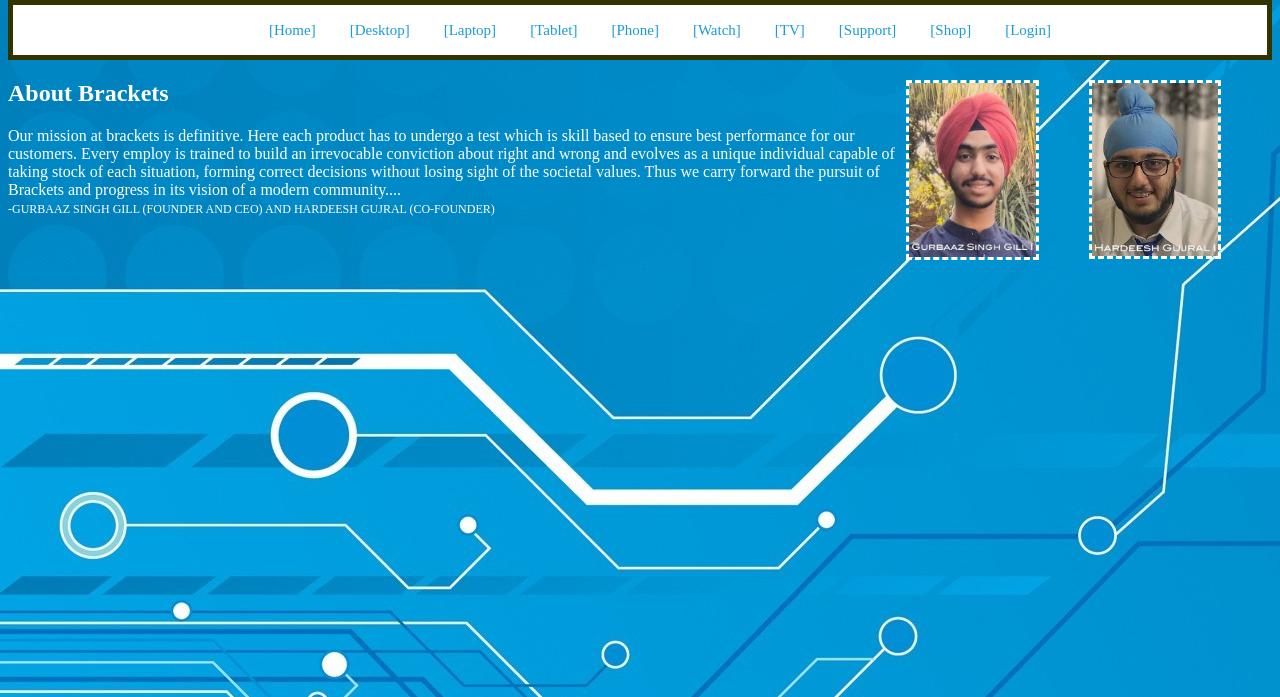
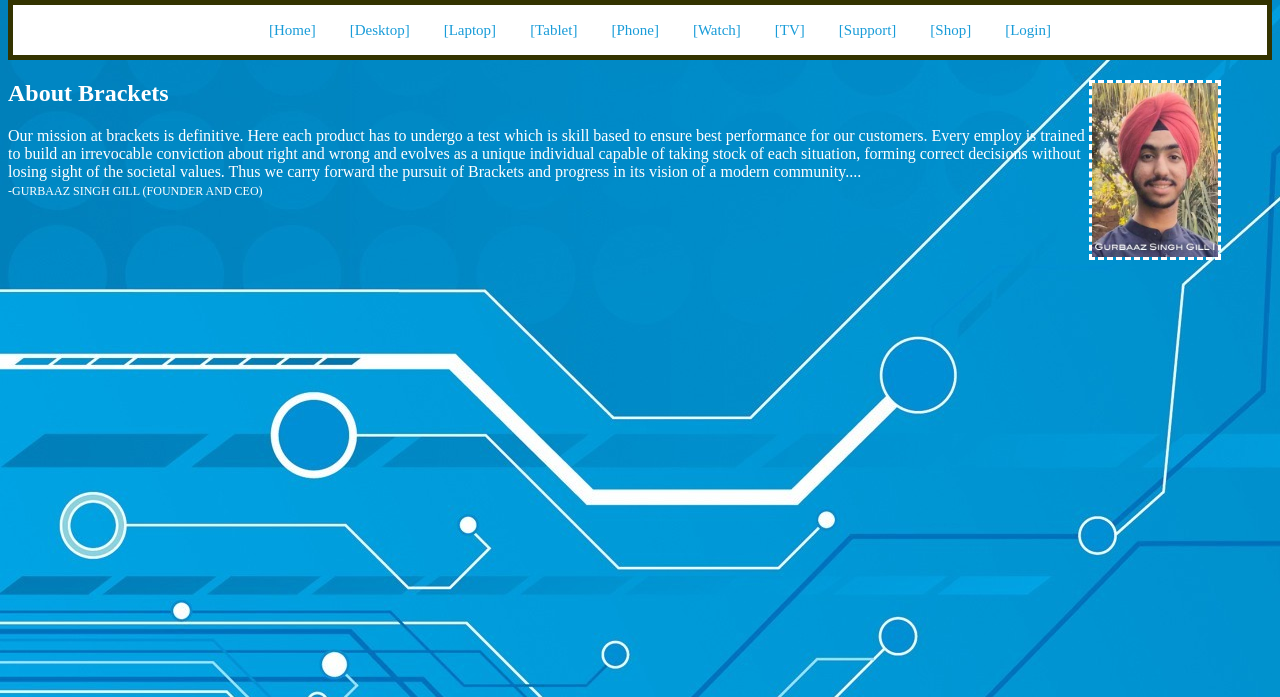
Before and after one commit to gurbaaz19/MyFirstWebPage2017, a plain HTML site: page HOME.html in a window 1280 px wide. Shown: the part 103-800 px from the top of the page. Drawn offline with Linux system fonts and the light colour scheme.

Commit message:
Correcting the credit and including only the real contributor

```diff
--- a/HOME.html
+++ b/HOME.html
@@ -26,12 +26,11 @@
             </div>
             </center></header>
         <div class="AboutUs">
-            <img src="pp-1.jpg" alt="Founder Hardeesh Gujral I" class="2">
-            <img src="pp.jpg" alt="Founder Gurbaaz Singh Gill I" class="1">
+            <img src="pp.jpg" alt="Founder Gurbaaz Singh Gill" class="1">
         <h2>About Brackets</h2>
         <p1>Our mission at brackets is definitive. Here each product has to undergo a test which is skill based to ensure best performance for our customers. Every employ is trained to build an irrevocable conviction about right and wrong and evolves as a unique individual capable of taking stock of each situation, forming correct decisions without losing sight of the societal values. Thus we carry forward the pursuit of Brackets and progress in its vision of a modern community....</p1>
         <br>
-            <p2>-GURBAAZ SINGH GILL (FOUNDER AND CEO) AND HARDEESH GUJRAL (CO-FOUNDER)</p2>
+            <p2>-GURBAAZ SINGH GILL (FOUNDER AND CEO)</p2>
         </div>
     </body>
 </html>
```
Also changed, not shown: pp-1.jpg (deleted).
